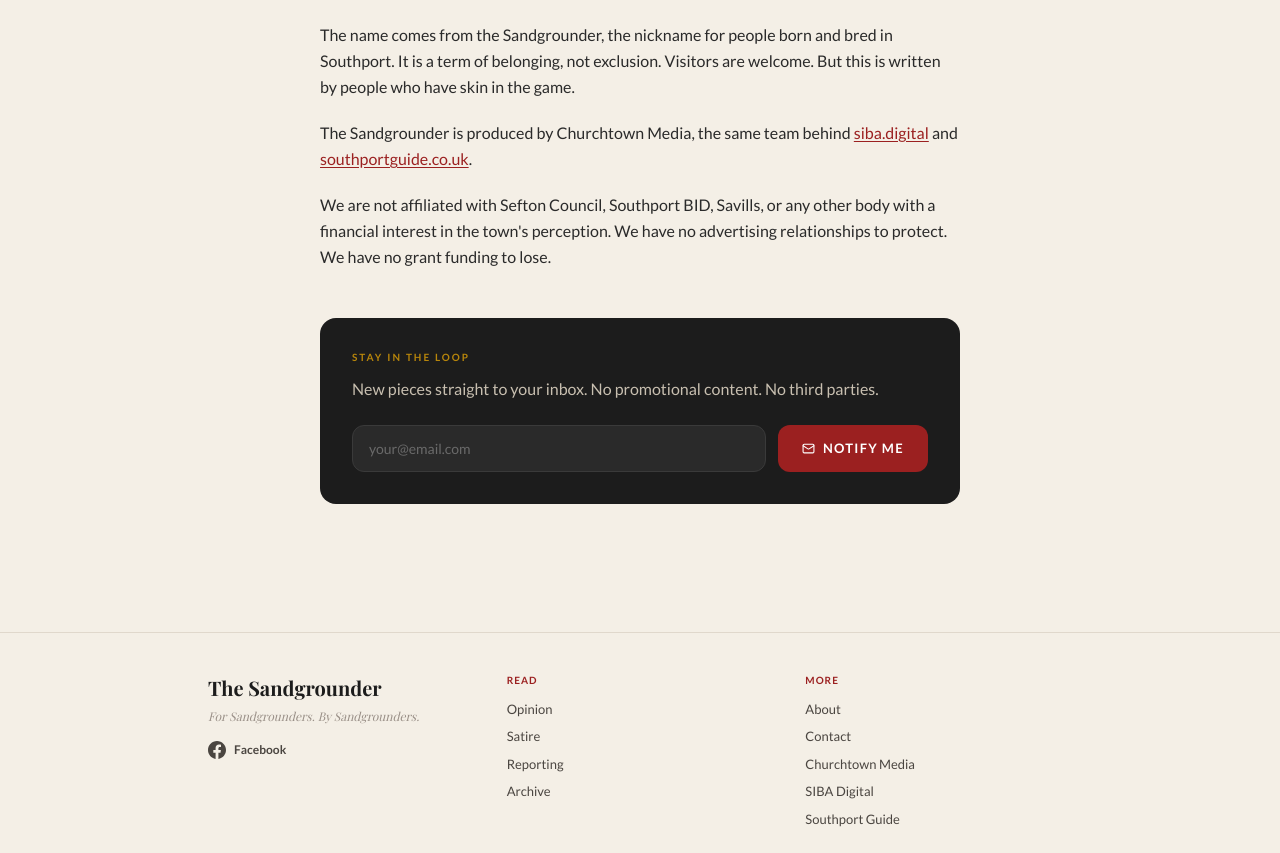
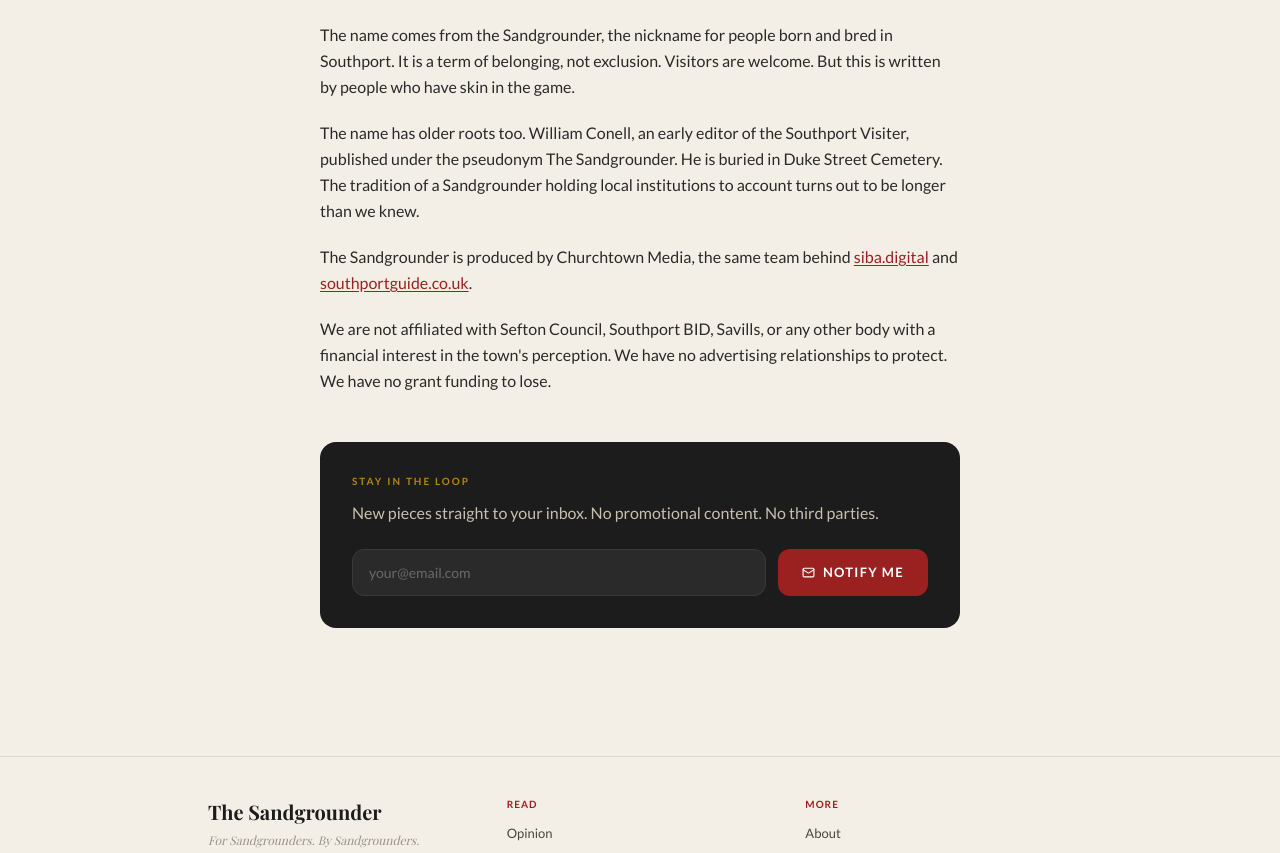
Before and after one commit to damian756/thesandgrounder, a Next.js app: page /about in a window 1280 px wide. Shown: the part 984-1837 px from the top of the page. Built offline with nearby package versions, Linux system fonts and the light colour scheme; a web font is replaced by a local one.

Commit message:
Add William Conell/Sandgrounder historical note to about page

```diff
--- a/app/about/page.tsx
+++ b/app/about/page.tsx
@@ -57,6 +57,9 @@
             The name comes from the Sandgrounder, the nickname for people born and bred in Southport. It is a term of belonging, not exclusion. Visitors are welcome. But this is written by people who have skin in the game.
           </p>
           <p>
+            The name has older roots too. William Conell, an early editor of the Southport Visiter, published under the pseudonym The Sandgrounder. He is buried in Duke Street Cemetery. The tradition of a Sandgrounder holding local institutions to account turns out to be longer than we knew.
+          </p>
+          <p>
             The Sandgrounder is produced by Churchtown Media, the same team behind{" "}
             <a href="https://www.siba.digital" className="text-[#9b2020] underline underline-offset-2 hover:no-underline">siba.digital</a>{" "}
             and{" "}
```
